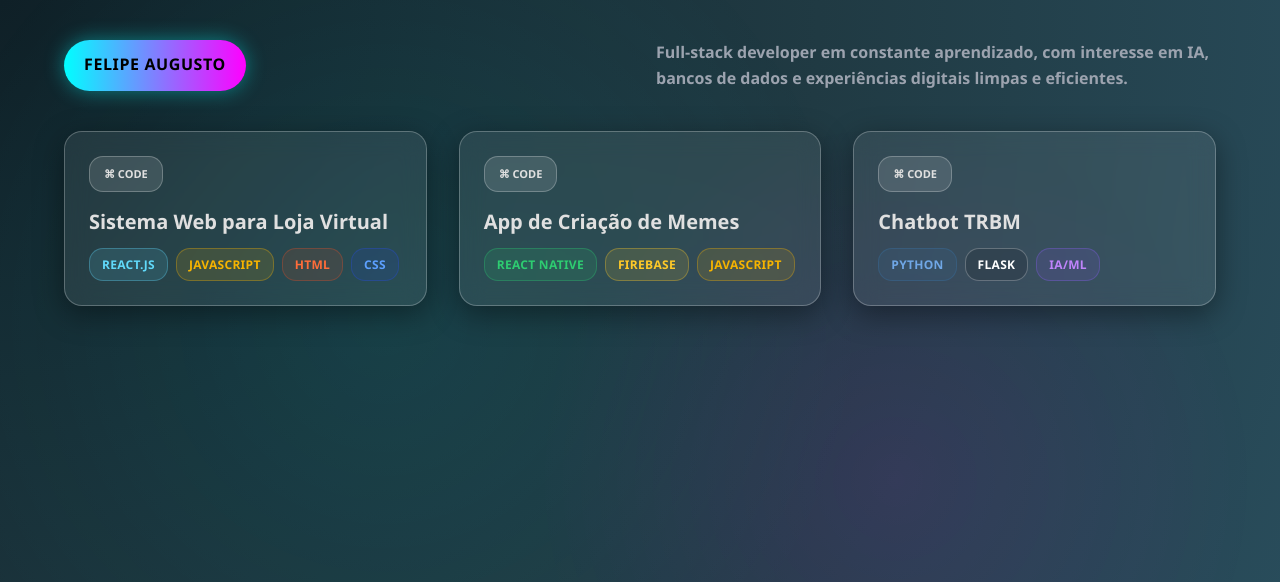
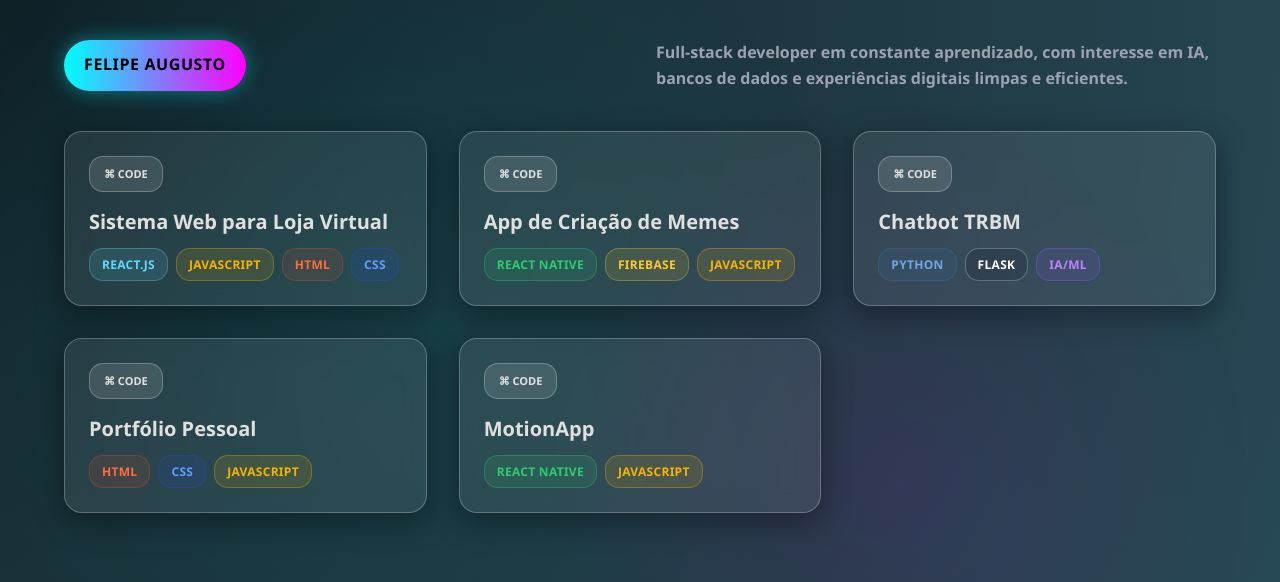
Before and after one commit to felipesaugusto/github-portfolio, a plain HTML site: page index.html in a window 1280 px wide. Shown: the top 582 px of the page. Drawn offline with Linux system fonts and the light colour scheme.

Commit message:
portifolio_motionapp

```diff
--- a/index.html
+++ b/index.html
@@ -65,10 +65,39 @@
           <span class="badge ai">IA/ML</span>
         </div>
       </article>
+
+      <article class="card"
+        data-title="Portfólio Pessoal"
+        data-desc="Site responsivo que apresenta meus projetos e experiências, incluindo este portfólio minimalista."
+        data-deploy="https://github.com/felipesaugusto/github-portfolio">
+        <div class="ribbons">
+          <a class="ribbon ribbon--code" href="https://github.com/felipesaugusto/github-portfolio" target="_blank" rel="noopener noreferrer">⌘ CODE</a>
+        </div>
+        <h3 class="card__title">Portfólio Pessoal</h3>
+        <div class="stacks">
+          <span class="badge html">HTML</span>
+          <span class="badge css">CSS</span>
+          <span class="badge js">JavaScript</span>
+        </div>
+      </article>
+
+      <article class="card"
+        data-title="MotionApp"
+        data-desc="Aplicativo que reúne mapa, câmera e sensores para segurança: registra lugares com foto e endereço, detecta quedas e permite navegação por movimento."
+        data-deploy="https://github.com/felipesaugusto/MotionMap">
+        <div class="ribbons">
+          <a class="ribbon ribbon--code" href="https://github.com/felipesaugusto/MotionMap" target="_blank" rel="noopener noreferrer">⌘ CODE</a>
+        </div>
+        <h3 class="card__title">MotionApp</h3>
+        <div class="stacks">
+          <span class="badge react-native">React Native</span>
+          <span class="badge js">JavaScript</span>
+        </div>
+      </article>
     </section>
 
     <section class="counter" aria-live="polite">
-      <div><span class="counter__value" id="viewed">0</span>/<span>3</span> PROJETOS VISTOS</div>
+      <div><span class="counter__value" id="viewed">0</span>/<span>5</span> PROJETOS VISTOS</div>
       <div class="counter__bar"><span></span></div>
     </section>
   </main>
@@ -79,11 +108,10 @@
 
   <nav class="fab">
     <a class="fab__btn"
-   href="https://mail.google.com/mail/?view=cm&fs=1&to=felipe@email.com&su=Contato&body=Olá%20Felipe..."
-   target="_blank" rel="noopener noreferrer" title="Enviar via Gmail">
-  <img src="images/email1.png" alt="E-mail">
-</a>
-
+       href="https://mail.google.com/mail/?view=cm&fs=1&to=felipe@email.com&su=Contato&body=Olá%20Felipe..."
+       target="_blank" rel="noopener noreferrer" title="Enviar via Gmail">
+      <img src="images/email1.png" alt="E-mail">
+    </a>
     <a class="fab__btn" href="https://www.linkedin.com/in/felipe-augusto-164002175" target="_blank" rel="noopener noreferrer" title="LinkedIn">
       <img src="images/linkedin.png" alt="LinkedIn">
     </a>
```
